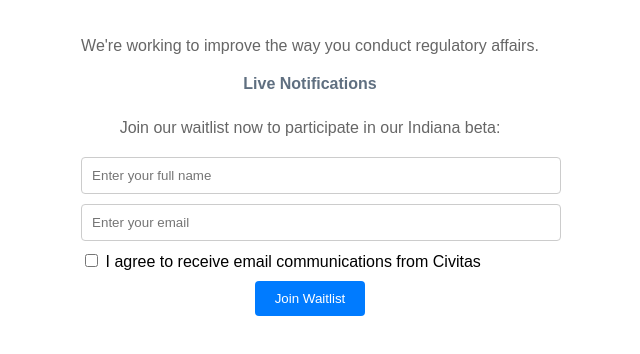
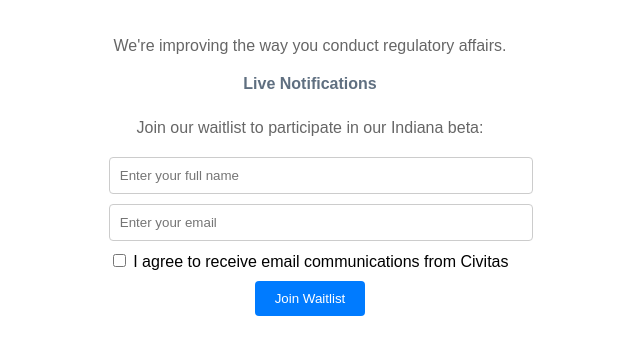
Before and after one commit to millerjes37/Civitas-Waitlist, a plain HTML site: page index.html in a window 1280 px wide. Shown: the part 300-654 px from the top of the page, without its empty margins (330-970 px from the left). Drawn offline with Linux system fonts and the light colour scheme.

Commit message:
changed copy

```diff
--- a/index.html
+++ b/index.html
@@ -68,9 +68,9 @@
 <body>
     <div class="container">
         <img src="Civitas-Logo-White-BG.png" alt="Civitas Logo">
-        <p>We're working to improve the way you conduct regulatory affairs.</p>
+        <p>We're improving the way you conduct regulatory affairs.</p>
         <div id="feature-text"></div>
-        <p>Join our waitlist now to participate in our Indiana beta:</p>
+        <p>Join our waitlist to participate in our Indiana beta:</p>
 
         <!-- Updated Form -->
         <form id="waitlistForm" action="https://script.google.com/macros/s/AKfycbw8-ldzyJuo_kvR86iwHp3kinER9cIEJZJUmSuh_buLVdxTiiVB1xeRisqEz3lHKXTV/exec" method="post">
```
